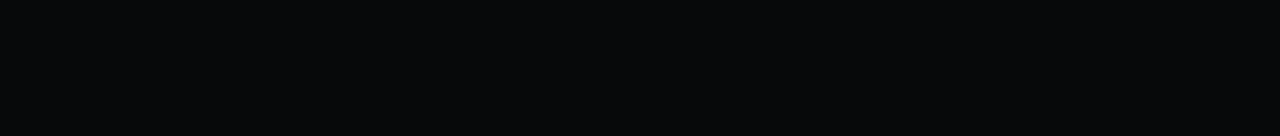
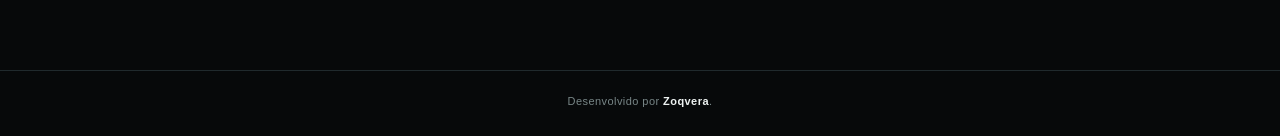
Before and after one commit to Zoqvera/AIR, a Next.js app: page / in a window 1280 px wide. Shown: the part 818-954 px from the top of the page. Before the commit the page ends 888 px from the top, so only its background shows below. Built offline with nearby package versions, Linux system fonts and the light colour scheme.

Commit message:
Add Zoqvera credit link to site footer

```diff
--- a/src/app/layout.tsx
+++ b/src/app/layout.tsx
@@ -1,6 +1,7 @@
 import type { Metadata } from "next";
 import "./styles.css";
 import "./prototype.css";
+import "./footer.css";
 
 export const metadata: Metadata = {
   title: "AIR — Artificial Intelligence Reactor",
@@ -10,7 +11,16 @@
 export default function RootLayout({ children }: Readonly<{ children: React.ReactNode }>) {
   return (
     <html lang="en">
-      <body>{children}</body>
+      <body>
+        {children}
+        <footer className="site-footer">
+          Desenvolvido por{" "}
+          <a href="https://zoqvera.com" target="_blank" rel="noopener noreferrer">
+            Zoqvera
+          </a>
+          .
+        </footer>
+      </body>
     </html>
   );
 }
```
